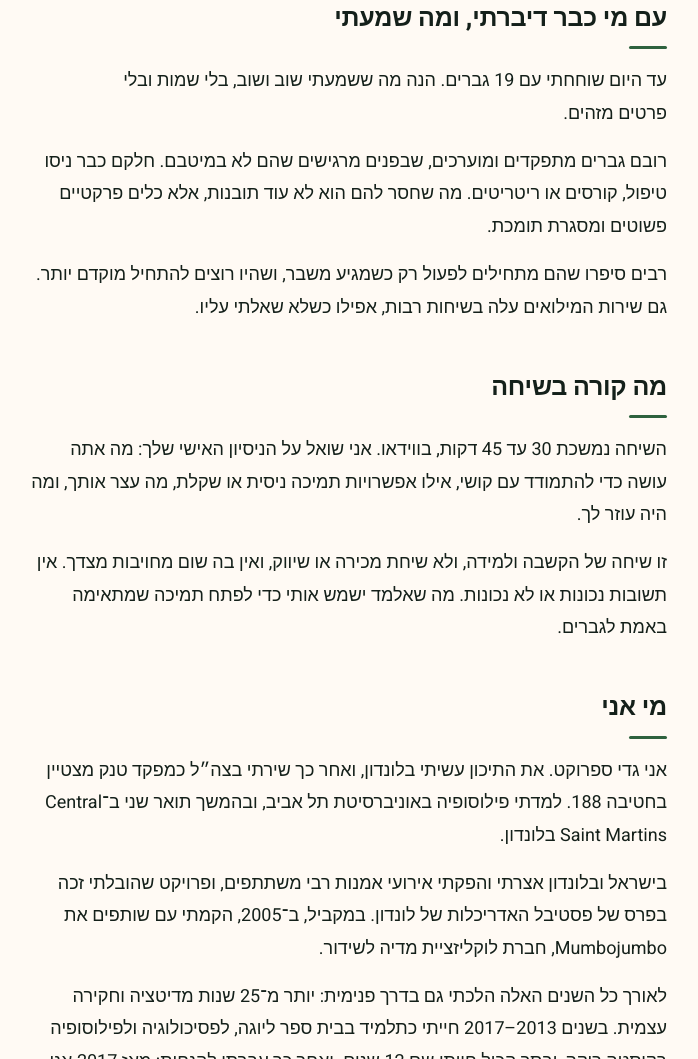
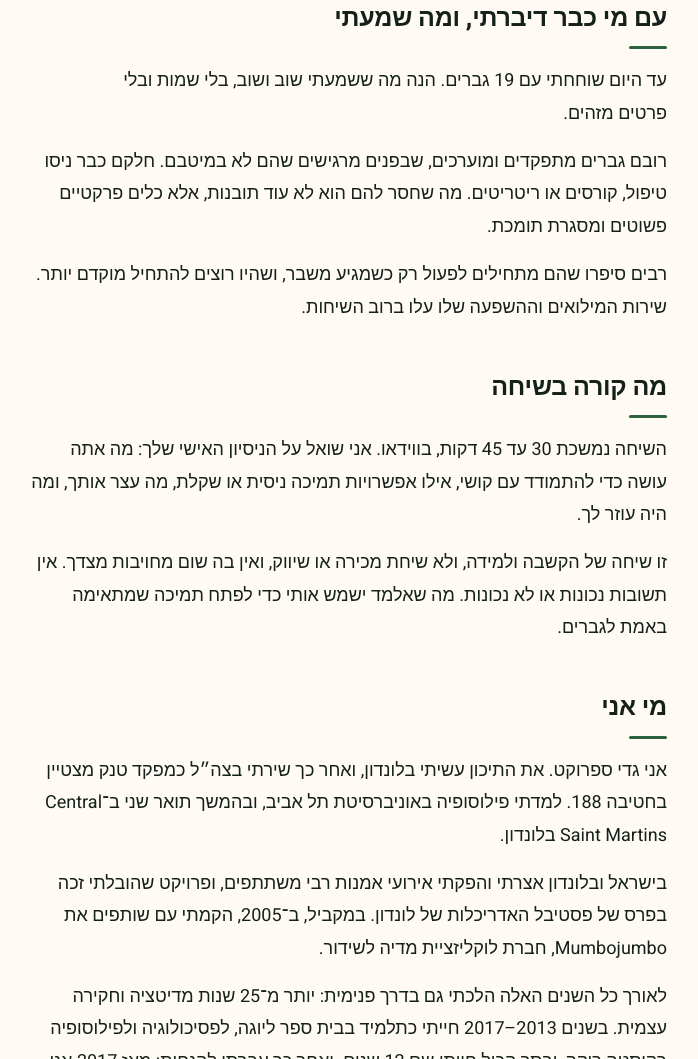
Before and after one commit to gadsprukt/interview, a plain HTML site: page index.html in a window 1280 px wide. Shown: the part 1520-2579 px from the top of the page, without its empty margins (293-991 px from the left). Drawn offline with Linux system fonts and the light colour scheme.

Commit message:
Reserve duty line per comment
Co-Authored-By: Claude Sonnet 5.5 <noreply@anthropic.com>
Claude-Session: https://claude.ai/code/session_0112rf9itDaMfPvcN6wXpraD

```diff
--- a/index.html
+++ b/index.html
@@ -133,7 +133,7 @@ a{color:var(--accent);text-underline-offset:3px;text-decoration-thickness:1px}
     <h2>עם מי כבר דיברתי, ומה שמעתי</h2>
     <p>עד היום שוחחתי עם 19 גברים. הנה מה ששמעתי שוב ושוב, בלי שמות ובלי פרטים מזהים.</p>
     <p>רובם גברים מתפקדים ומוערכים, שבפנים מרגישים שהם לא במיטבם. חלקם כבר ניסו טיפול, קורסים או ריטריטים. מה שחסר להם הוא לא עוד תובנות, אלא כלים פרקטיים פשוטים ומסגרת תומכת.</p>
-    <p>רבים סיפרו שהם מתחילים לפעול רק כשמגיע משבר, ושהיו רוצים להתחיל מוקדם יותר. גם שירות המילואים עלה בשיחות רבות, אפילו כשלא שאלתי עליו.</p>
+    <p>רבים סיפרו שהם מתחילים לפעול רק כשמגיע משבר, ושהיו רוצים להתחיל מוקדם יותר. שירות המילואים וההשפעה שלו עלו ברוב השיחות.</p>
   </section>
 
   <section>
```
